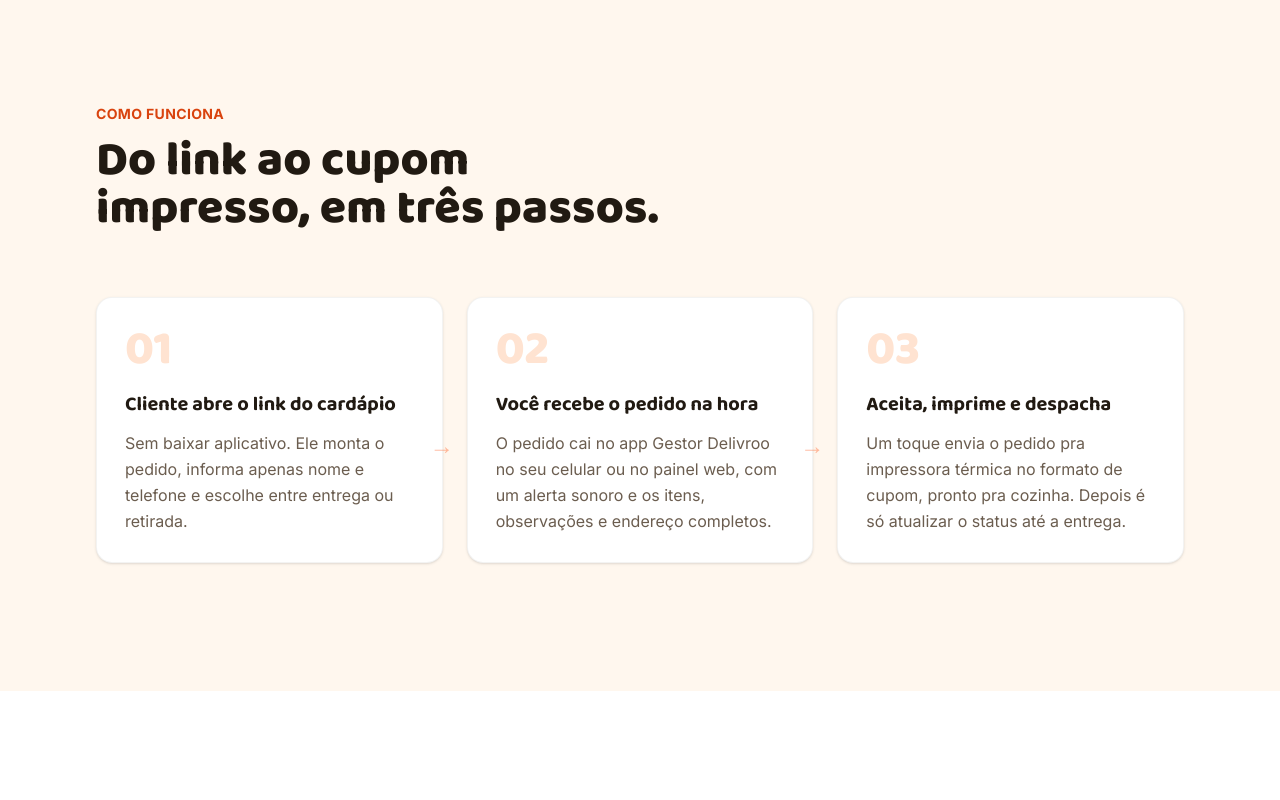
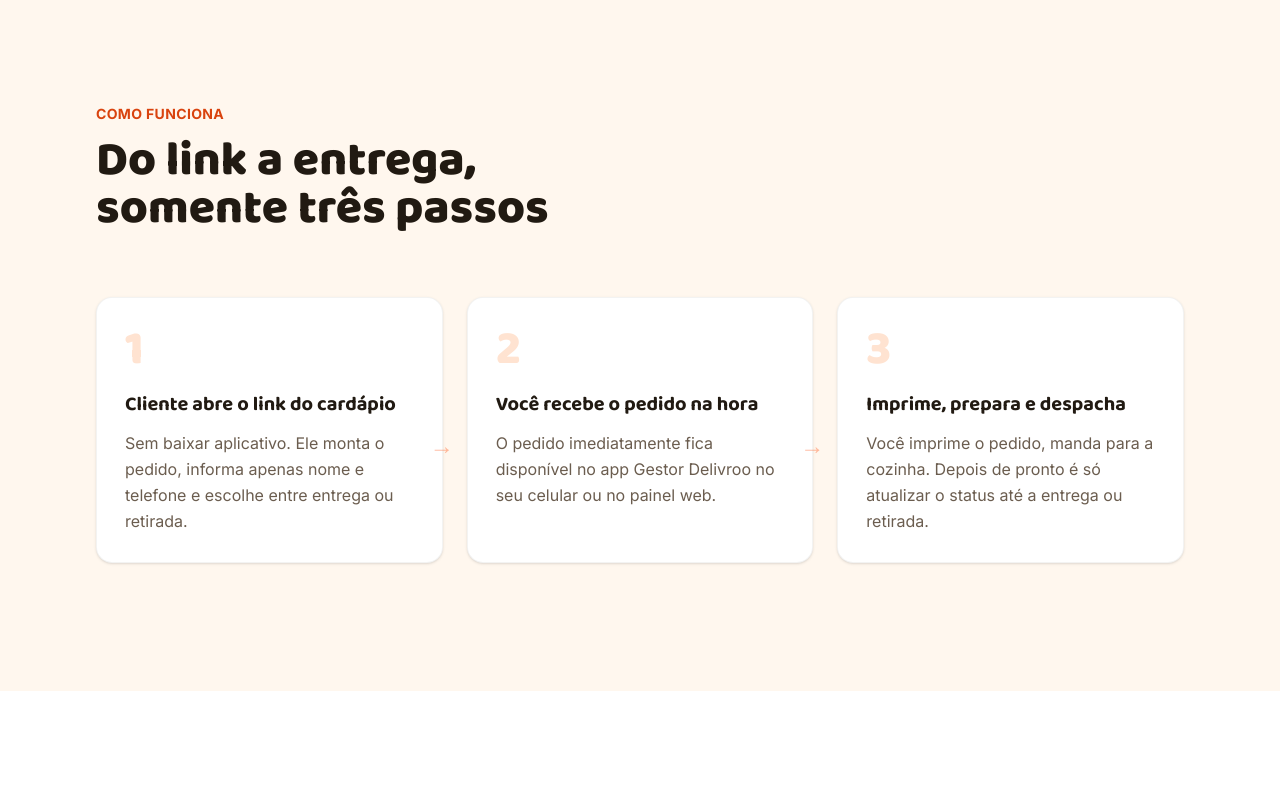
Before and after one commit to jccintr/delivroo-landing-page, a React (Vite) app: page / in a window 1280 px wide. Shown: the part 880-1680 px from the top of the page. Built offline with nearby package versions, Linux system fonts and the light colour scheme.

Commit message:
alterado section how it works

```diff
--- a/src/components/ReceiptTicket.jsx
+++ b/src/components/ReceiptTicket.jsx
@@ -18,7 +18,7 @@ export default function ReceiptTicket({ className = "" }) {
         <div className="text-center space-y-0.5 mb-3">
           <p className="text-[11px] font-bold">Top Burguer</p>
           <p className="text-[10px]">Pedido: 2-1701112637</p>
-          <p className="text-[9px] text-ink-soft">27/11/2023 16:17</p>
+          <p className="text-[9px] text-ink-soft">27/06/2026 20:17</p>
           <p className="text-[9px] font-bold">*** Delivery ***</p>
         </div>
         <div className="border-t border-dashed border-ink/30 my-2" />
--- a/src/sections/HowItWorks.jsx
+++ b/src/sections/HowItWorks.jsx
@@ -1,18 +1,18 @@
 const steps = [
   {
-    n: "01",
+    n: "1",
     title: "Cliente abre o link do cardápio",
     text: "Sem baixar aplicativo. Ele monta o pedido, informa apenas nome e telefone e escolhe entre entrega ou retirada.",
   },
   {
-    n: "02",
+    n: "2",
     title: "Você recebe o pedido na hora",
-    text: "O pedido cai no app Gestor Delivroo no seu celular ou no painel web, com um alerta sonoro e os itens, observações e endereço completos.",
+    text: "O pedido imediatamente fica disponível no app Gestor Delivroo no seu celular ou no painel web.",
   },
   {
-    n: "03",
-    title: "Aceita, imprime e despacha",
-    text: "Um toque envia o pedido pra impressora térmica no formato de cupom, pronto pra cozinha. Depois é só atualizar o status até a entrega.",
+    n: "3",
+    title: "Imprime, prepara e despacha",
+    text: "Você imprime o pedido, manda para a cozinha. Depois de pronto é só atualizar o status até a entrega ou retirada.",
   },
 ];
 
@@ -23,7 +23,7 @@ export default function HowItWorks() {
         <div className="max-w-xl mb-16">
           <span className="text-orange-deep font-bold text-sm uppercase tracking-wide">Como funciona</span>
           <h2 className="font-display font-extrabold text-4xl sm:text-5xl text-ink mt-3 text-balance">
-            Do link ao cupom impresso, em três passos.
+            Do link a entrega, somente três passos
           </h2>
         </div>
         <div className="grid md:grid-cols-3 gap-6">
```
